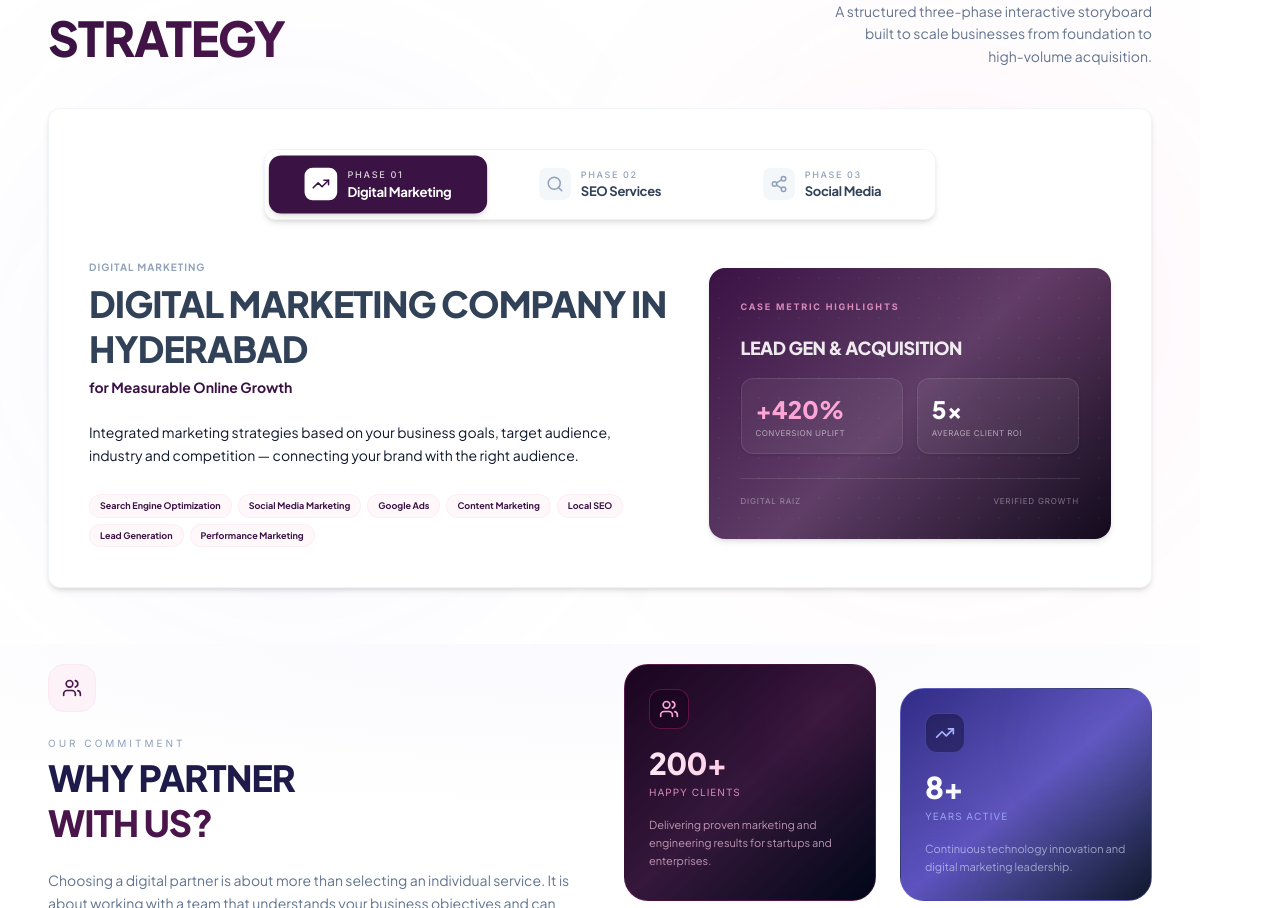
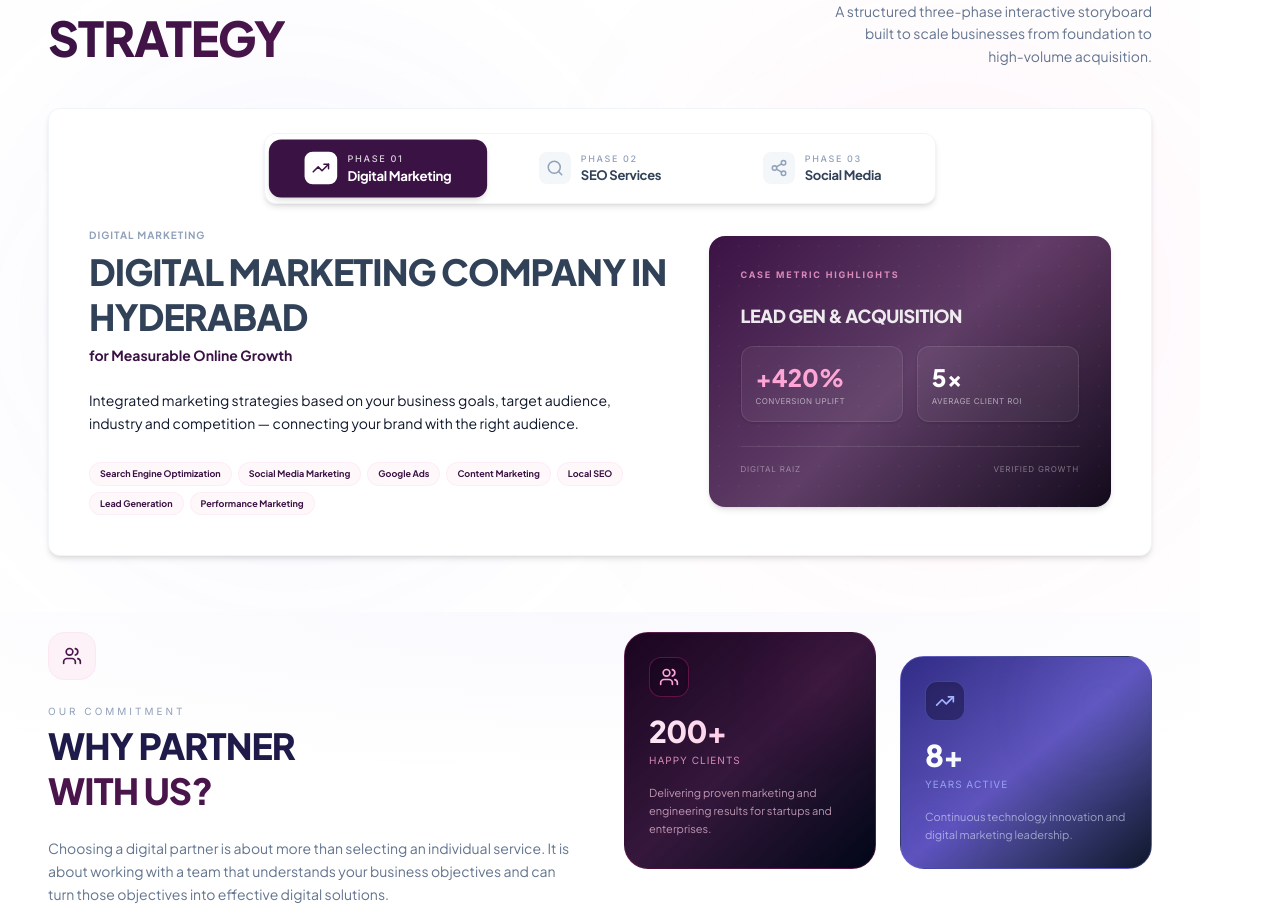
Before and after one commit to charankumardigitalraiz-max/digitalraiz-webiste, a Next.js app: page / in a window 1280 px wide. Shown: the part 2476-3384 px from the top of the page. Built offline with nearby package versions, Linux system fonts and the light colour scheme.

Commit message:
Adjust top padding of main card to bring tab switcher closer to the top border

```diff
--- a/src/components/GrowthSection.tsx
+++ b/src/components/GrowthSection.tsx
@@ -86,7 +86,7 @@ export default function GrowthSection() {
         </div>
 
         {/* Single Unified Interactive Process Card */}
-        <div className="bg-white border border-slate-100 rounded-xl p-6 sm:p-8 md:p-10 shadow-md relative overflow-hidden space-y-8">
+        <div className="bg-white border border-slate-100 rounded-xl pt-4 pb-6 px-6 sm:pt-5 sm:pb-8 sm:px-8 md:pt-6 md:pb-10 md:px-10 shadow-md relative overflow-hidden space-y-4">
 
           {/* Floating watermark badge representing active ID */}
           <div className="absolute right-4 bottom-4 text-[180px] font-black text-slate-200/70 select-none pointer-events-none font-mono leading-none -z-10">
```
